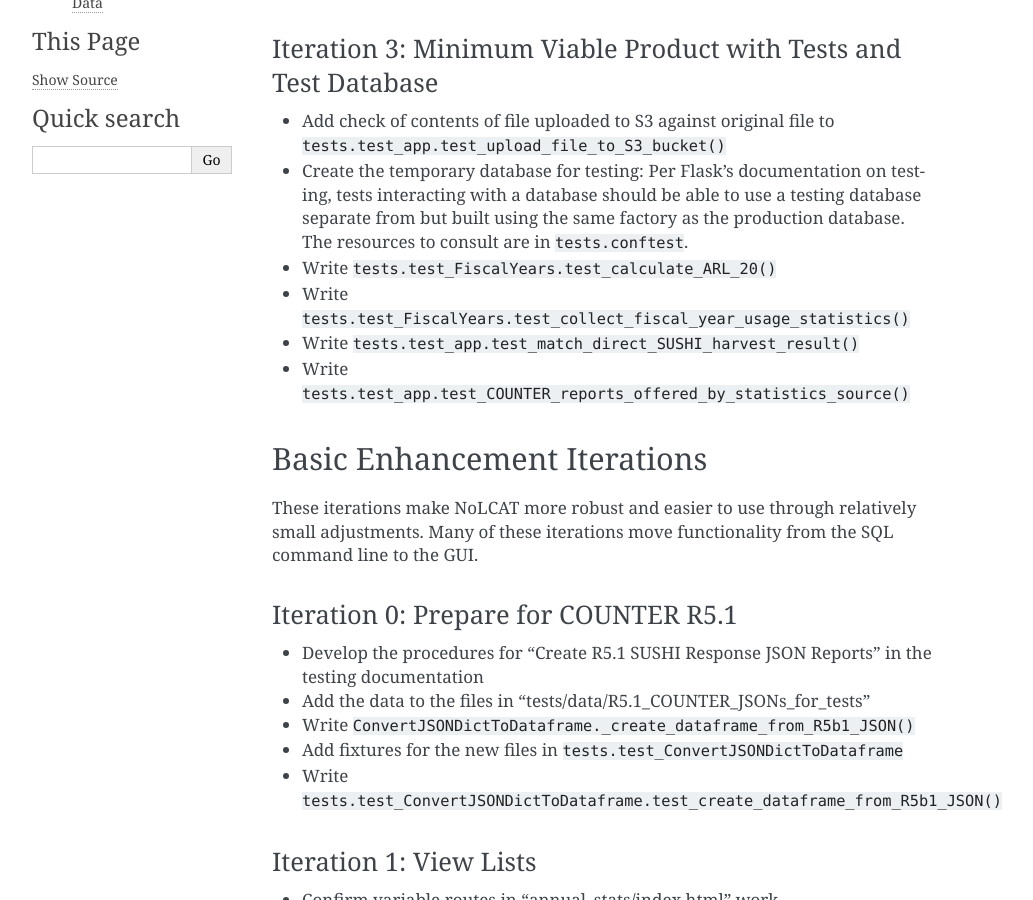
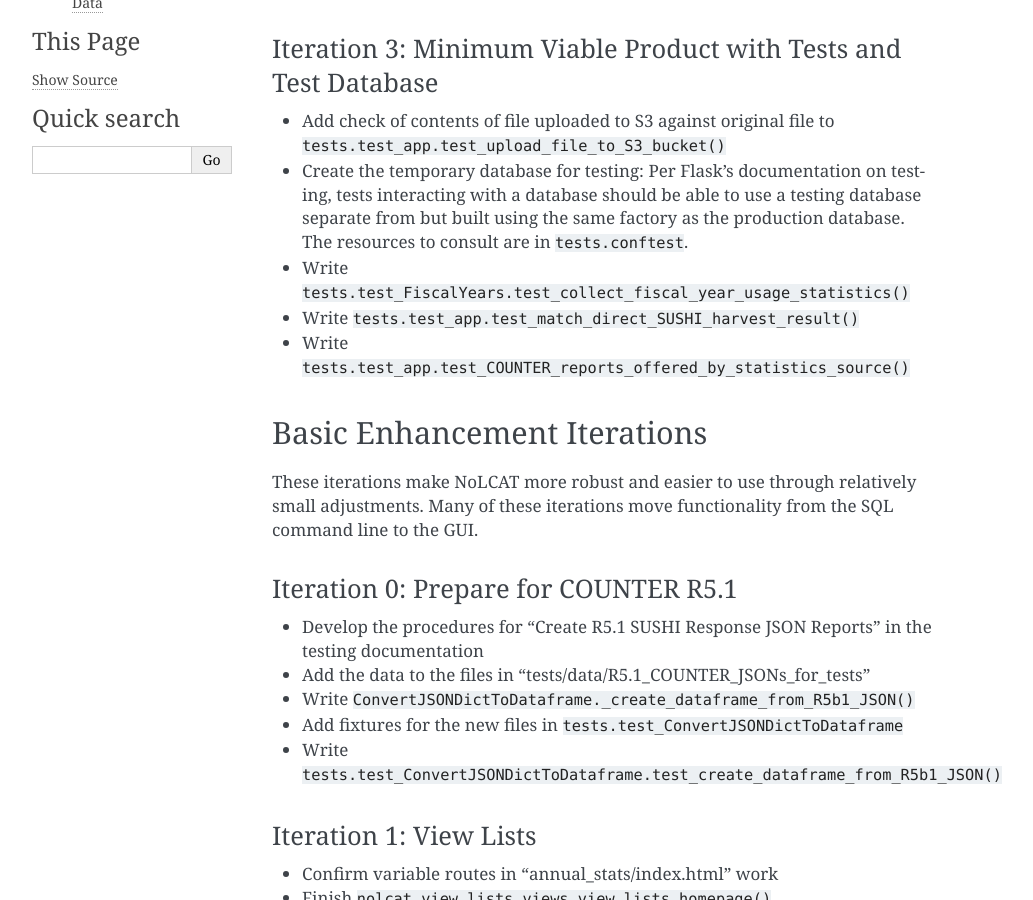
Before and after one commit to ereiskind/nolcat, a Sphinx documentation site: the page built from docs/source/roadmap.rst, in a window 1280 px wide and 900 px high, scrolled down 1510 px. Shown: the whole window, without its empty margins (148-1181 px from the left). Built offline with Sphinx 7.4.7, drawn with Linux system fonts in a browser that asks for light colours.

Commit message:
Write `test_calculate_ARL_20`

```diff
--- a/docs/source/roadmap.rst
+++ b/docs/source/roadmap.rst
@@ -24,7 +24,6 @@
 ================================================================
 * Add check of contents of file uploaded to S3 against original file to ``tests.test_app.test_upload_file_to_S3_bucket()``
 * Create the temporary database for testing: Per Flask's documentation on testing, tests interacting with a database should be able to use a testing database separate from but built using the same factory as the production database. The resources to consult are in ``tests.conftest``.
-* Write ``tests.test_FiscalYears.test_calculate_ARL_20()``
 * Write ``tests.test_FiscalYears.test_collect_fiscal_year_usage_statistics()``
 * Write ``tests.test_app.test_match_direct_SUSHI_harvest_result()``
 * Write ``tests.test_app.test_COUNTER_reports_offered_by_statistics_source()``
```
Also changed, not shown: 1 other file.
